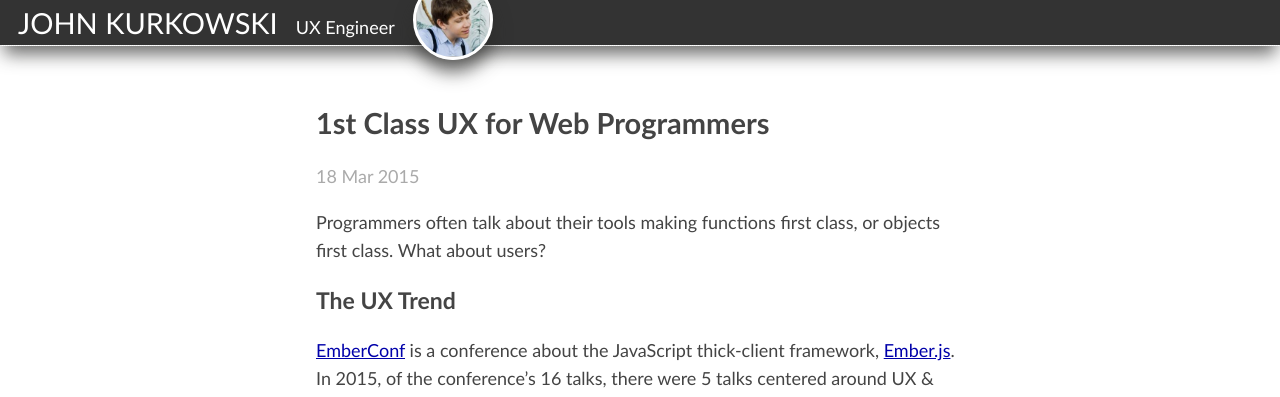
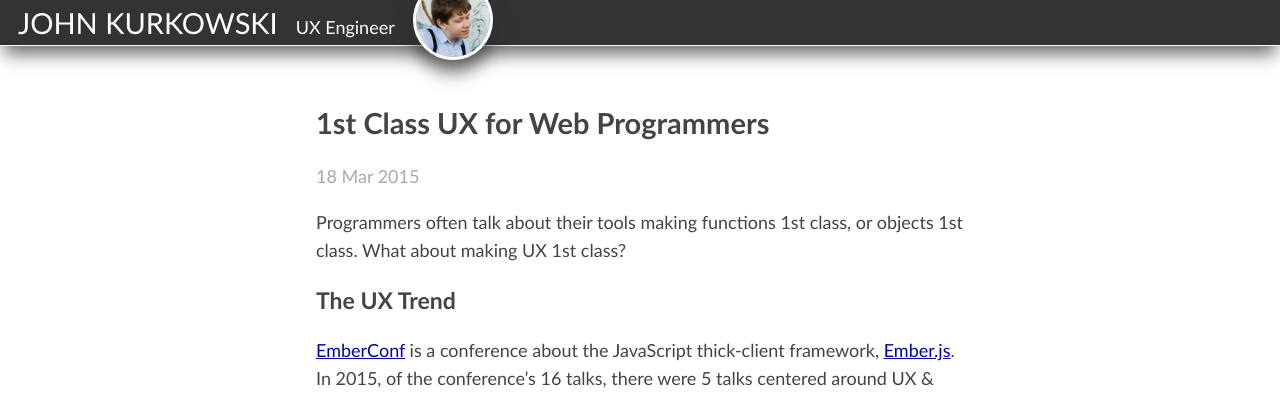
Before and after one commit to john-kurkowski/john-kurkowski.github.io, a Jekyll site: the page built from _posts/2015-03-18-1st-class-ux-for-web-programmers.md, in a window 1280 px wide and 900 px high. Shown: the top 397 px of the window. Built offline with Jekyll 4.4.1, drawn with Linux system fonts in a browser that asks for light colours; nearby versions of some CDN libraries; comment, search, counter and statistics services are not loaded.

Commit message:
clarify 1st sentence

```diff
--- a/_posts/2015-03-18-1st-class-ux-for-web-programmers.md
+++ b/_posts/2015-03-18-1st-class-ux-for-web-programmers.md
@@ -7,8 +7,8 @@ description:
   On the web, your users are no longer a secondary engineering concern. A thick-client framework, like Ember.js, makes UX 1st class.
 ---
 
-Programmers often talk about their tools making functions first class, or
-objects first class. What about users?
+Programmers often talk about their tools making functions 1st class, or objects
+1st class. What about making UX 1st class?
 
 ### The UX Trend
 
```
